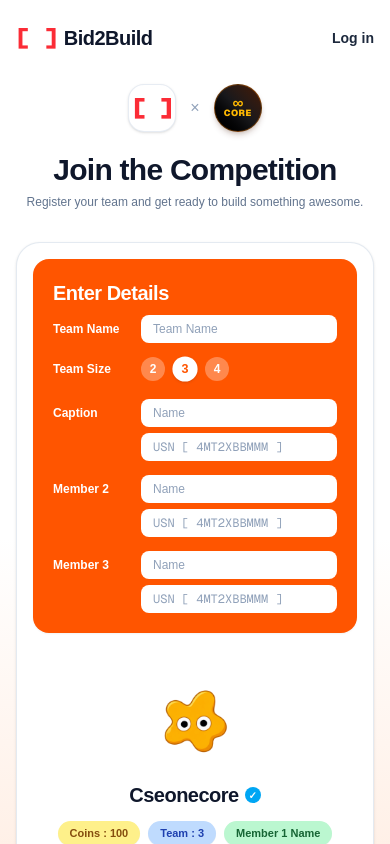
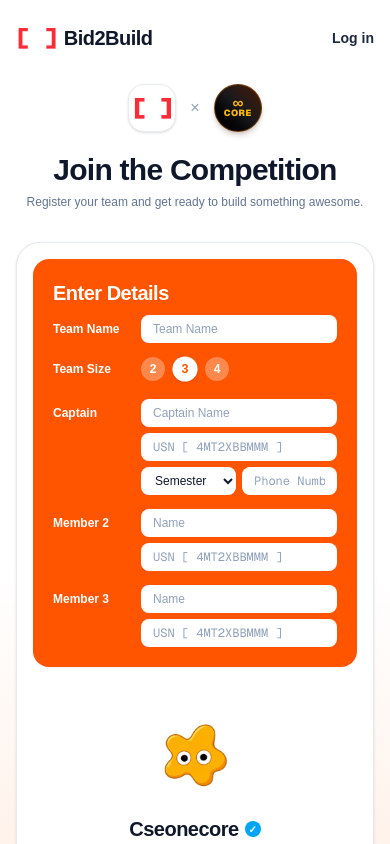
Before and after one commit to cseonecore/auction-contest-platform, a Next.js app in the folder app/: page /register in a window 390 px wide. Shown: the top 844 px of the page. Built offline with nearby package versions, Linux system fonts and the light colour scheme.

Commit message:
fix(register): rename caption to captain and add semester and phone fields for captain only

```diff
--- a/app/app/api/register/route.ts
+++ b/app/app/api/register/route.ts
@@ -6,9 +6,17 @@ const MAX_CONTEST_TEAMS = 60; // Max allowed teams for the competition
 interface RegisterRequestBody {
   teamName: string;
   teamSize: number;
-  caption: {
+  caption?: {
     name: string;
     usn: string;
+    semester?: string;
+    phone?: string;
+  };
+  captain?: {
+    name: string;
+    usn: string;
+    semester?: string;
+    phone?: string;
   };
   members: Array<{
     name: string;
@@ -19,7 +27,8 @@ interface RegisterRequestBody {
 export async function POST(request: Request) {
   try {
     const body: RegisterRequestBody = await request.json();
-    const { teamName, teamSize, caption, members } = body;
+    const { teamName, teamSize, members } = body;
+    const captain = body.captain || body.caption;
 
     // 1. Basic validation
     if (!teamName?.trim()) {
@@ -29,16 +38,32 @@ export async function POST(request: Request) {
       );
     }
 
-    if (!caption?.name?.trim() || !caption?.usn?.trim()) {
+    if (!captain?.name?.trim() || !captain?.usn?.trim()) {
       return NextResponse.json(
-        { error: "Team Captain details are required." },
+        { error: "Team Captain Name and USN are required." },
+        { status: 400 }
+      );
+    }
+
+    if (!captain?.semester?.trim()) {
+      return NextResponse.json(
+        { error: "Team Captain Semester confirmation is required." },
+        { status: 400 }
+      );
+    }
+
+    if (!captain?.phone?.trim()) {
+      return NextResponse.json(
+        { error: "Team Captain Phone Number is required." },
         { status: 400 }
       );
     }
 
     const cleanTeamName = teamName.trim();
-    const cleanCaptionUsn = caption.usn.trim().toUpperCase();
-    const captainEmail = `${cleanCaptionUsn.toLowerCase()}@mite.ac.in`;
+    const cleanCaptainUsn = captain.usn.trim().toUpperCase();
+    const captainEmail = `${cleanCaptainUsn.toLowerCase()}@mite.ac.in`;
+    const captainSemester = captain.semester.trim();
+    const captainPhone = captain.phone.trim();
 
     // 2. Check team capacity limit (Figma screen 3: Sorry Limit Reached)
     try {
@@ -91,12 +116,12 @@ export async function POST(request: Request) {
       } else if (teamData) {
         teamId = teamData.id;
 
-        // Insert Captain
+        // Insert Captain with semester and phone
         await supabase.from("members").insert({
           team_id: teamId,
-          name: caption.name.trim(),
+          name: captain.name.trim(),
           email: captainEmail,
-          college: "MITE",
+          college: `MITE - Sem ${captainSemester} (Ph: ${captainPhone})`,
         });
 
         // Insert Teammates
@@ -130,6 +155,7 @@ export async function POST(request: Request) {
       teamId: generatedId,
       teamName: cleanTeamName,
       captionEmail: captainEmail,
+      captainEmail,
     });
   } catch (err: unknown) {
     const msg = err instanceof Error ? err.message : "Failed to register team.";
--- a/app/features/registration/components/FigmaRegistrationForm.tsx
+++ b/app/features/registration/components/FigmaRegistrationForm.tsx
@@ -10,9 +10,11 @@ export const FigmaRegistrationForm: React.FC = () => {
   const [teamName, setTeamName] = useState("");
   const [teamSize, setTeamSize] = useState<2 | 3 | 4>(3);
 
-  // Caption details
-  const [captionName, setCaptionName] = useState("");
-  const [captionUsn, setCaptionUsn] = useState("");
+  // Captain details (with Semester & Phone confirmation)
+  const [captainName, setCaptainName] = useState("");
+  const [captainUsn, setCaptainUsn] = useState("");
+  const [captainSemester, setCaptainSemester] = useState("");
+  const [captainPhone, setCaptainPhone] = useState("");
 
   // Member 2
   const [m2Name, setM2Name] = useState("");
@@ -26,7 +28,7 @@ export const FigmaRegistrationForm: React.FC = () => {
   const [m4Name, setM4Name] = useState("");
   const [m4Usn, setM4Usn] = useState("");
 
-  // State
+  // Form State
   const [loading, setLoading] = useState(false);
   const [error, setError] = useState<string | null>(null);
   const [successEmail, setSuccessEmail] = useState<string | null>(null);
@@ -36,34 +38,54 @@ export const FigmaRegistrationForm: React.FC = () => {
     e.preventDefault();
     setError(null);
 
-    // Validation
+    // 1. Team Name validation
     if (!teamName.trim()) {
       setError("Please enter a Team Name.");
       return;
     }
 
-    if (!captionName.trim() || !captionUsn.trim()) {
-      setError("Please fill in Team Caption Name and USN.");
+    // 2. Captain validation (Name, USN, Semester, Phone)
+    if (!captainName.trim()) {
+      setError("Please enter Captain Name.");
       return;
     }
 
+    if (!captainUsn.trim()) {
+      setError("Please enter Captain USN.");
+      return;
+    }
+
+    if (!captainSemester) {
+      setError("Please select Captain's Semester.");
+      return;
+    }
+
+    const cleanPhone = captainPhone.replace(/[\s-]/g, "");
+    if (!cleanPhone || cleanPhone.length < 10) {
+      setError("Please enter a valid 10-digit Phone Number for the Captain.");
+      return;
+    }
+
+    // 3. Member 2 validation
     if (!m2Name.trim() || !m2Usn.trim()) {
       setError("Please fill in Member 2 Name and USN.");
       return;
     }
 
+    // 4. Member 3 validation (if team size >= 3)
     if (teamSize >= 3 && (!m3Name.trim() || !m3Usn.trim())) {
       setError("Please fill in Member 3 Name and USN.");
       return;
     }
 
+    // 5. Member 4 validation (if team size == 4)
     if (teamSize >= 4 && (!m4Name.trim() || !m4Usn.trim())) {
       setError("Please fill in Member 4 Name and USN.");
       return;
     }
 
-    // Check duplicate USNs
-    const usnList = [captionUsn.trim().toUpperCase(), m2Usn.trim().toUpperCase()];
+    // 6. Check for duplicate USNs
+    const usnList = [captainUsn.trim().toUpperCase(), m2Usn.trim().toUpperCase()];
     if (teamSize >= 3) usnList.push(m3Usn.trim().toUpperCase());
     if (teamSize >= 4) usnList.push(m4Usn.trim().toUpperCase());
 
@@ -92,9 +114,11 @@ export const FigmaRegistrationForm: React.FC = () => {
         body: JSON.stringify({
           teamName: teamName.trim(),
           teamSize,
-          caption: {
-            name: captionName.trim(),
-            usn: captionUsn.trim().toUpperCase(),
+          captain: {
+            name: captainName.trim(),
+            usn: captainUsn.trim().toUpperCase(),
+            semester: captainSemester,
+            phone: cleanPhone,
           },
           members,
         }),
@@ -111,7 +135,11 @@ export const FigmaRegistrationForm: React.FC = () => {
         throw new Error(data.error || "Registration failed. Please try again.");
       }
 
-      setSuccessEmail(data.captionEmail || `${captionUsn.trim().toLowerCase()}@mite.ac.in`);
+      setSuccessEmail(
+        data.captainEmail ||
+          data.captionEmail ||
+          `${captainUsn.trim().toLowerCase()}@mite.ac.in`
+      );
     } catch (err: unknown) {
       const msg = err instanceof Error ? err.message : "Failed to register team.";
       setError(msg);
@@ -131,7 +159,7 @@ export const FigmaRegistrationForm: React.FC = () => {
           Thank You For Registering
         </h1>
         <p className="text-xs sm:text-sm text-slate-500 font-normal mt-2.5 max-w-md mx-auto">
-          Your Team ID and Password will be sent shortly to your captions{" "}
+          Your Team ID and Password will be sent shortly to your captain&apos;s{" "}
           <span className="font-semibold text-slate-800">{successEmail}</span>
         </p>
 
@@ -240,28 +268,59 @@ export const FigmaRegistrationForm: React.FC = () => {
               </div>
             </div>
 
-            {/* Caption */}
+            {/* Captain (with Semester and Phone Number confirmation) */}
             <div className="flex items-start gap-2 pt-1">
               <label className="text-xs font-semibold w-20 shrink-0 pt-1.5">
-                Caption
+                Captain
               </label>
               <div className="w-full space-y-1.5">
                 <input
                   type="text"
                   required
-                  placeholder="Name"
-                  value={captionName}
-                  onChange={(e) => setCaptionName(e.target.value)}
+                  placeholder="Captain Name"
+                  value={captainName}
+                  onChange={(e) => setCaptainName(e.target.value)}
                   className="w-full bg-white text-slate-900 text-xs px-3 py-1.5 rounded-lg outline-none placeholder:text-slate-400"
                 />
                 <input
                   type="text"
                   required
                   placeholder="USN [ 4MT2XBBMMM ]"
-                  value={captionUsn}
-                  onChange={(e) => setCaptionUsn(e.target.value.toUpperCase())}
+                  value={captainUsn}
+                  onChange={(e) => setCaptainUsn(e.target.value.toUpperCase())}
                   className="w-full bg-white text-slate-900 text-xs px-3 py-1.5 rounded-lg outline-none placeholder:text-slate-400 font-mono"
                 />
+
+                {/* Semester & Phone Number Confirmation (Only for Captain) */}
+                <div className="grid grid-cols-2 gap-1.5">
+                  <select
+                    value={captainSemester}
+                    onChange={(e) => setCaptainSemester(e.target.value)}
+                    required
+                    className="w-full bg-white text-slate-900 text-xs px-2.5 py-1.5 rounded-lg outline-none cursor-pointer"
+                  >
+                    <option value="" disabled>
+                      Semester
+                    </option>
+                    <option value="1">1st Sem</option>
+                    <option value="2">2nd Sem</option>
+                    <option value="3">3rd Sem</option>
+                    <option value="4">4th Sem</option>
+                    <option value="5">5th Sem</option>
+                    <option value="6">6th Sem</option>
+                    <option value="7">7th Sem</option>
+                    <option value="8">8th Sem</option>
+                  </select>
+
+                  <input
+                    type="tel"
+                    required
+                    placeholder="Phone Number"
+                    value={captainPhone}
+                    onChange={(e) => setCaptainPhone(e.target.value)}
+                    className="w-full bg-white text-slate-900 text-xs px-3 py-1.5 rounded-lg outline-none placeholder:text-slate-400 font-mono"
+                  />
+                </div>
               </div>
             </div>
 
@@ -347,7 +406,7 @@ export const FigmaRegistrationForm: React.FC = () => {
 
           {/* RIGHT: Live Preview Subcard */}
           <div className="flex flex-col items-center justify-center p-4 text-center">
-            {/* Character */}
+            {/* Character Mascot */}
             <div className="w-24 h-24 relative mb-3">
               <Image
                 src="/characters/Character-01.png"
@@ -377,7 +436,11 @@ export const FigmaRegistrationForm: React.FC = () => {
                 Team : {teamSize}
               </span>
               <span className="bg-[#bbf7d0] text-[#166534] font-semibold text-[11px] px-3 py-1 rounded-full shadow-2xs">
-                {captionName.trim() || "Member 1 Name"}
+                {captainName.trim()
+                  ? `${captainName.trim()} (Captain${
+                      captainSemester ? ` - Sem ${captainSemester}` : ""
+                    })`
+                  : "Member 1 (Captain)"}
               </span>
               <span className="bg-[#fecaca] text-[#991b1b] font-semibold text-[11px] px-3 py-1 rounded-full shadow-2xs">
                 {m2Name.trim() || "Member 2 Name"}
```
